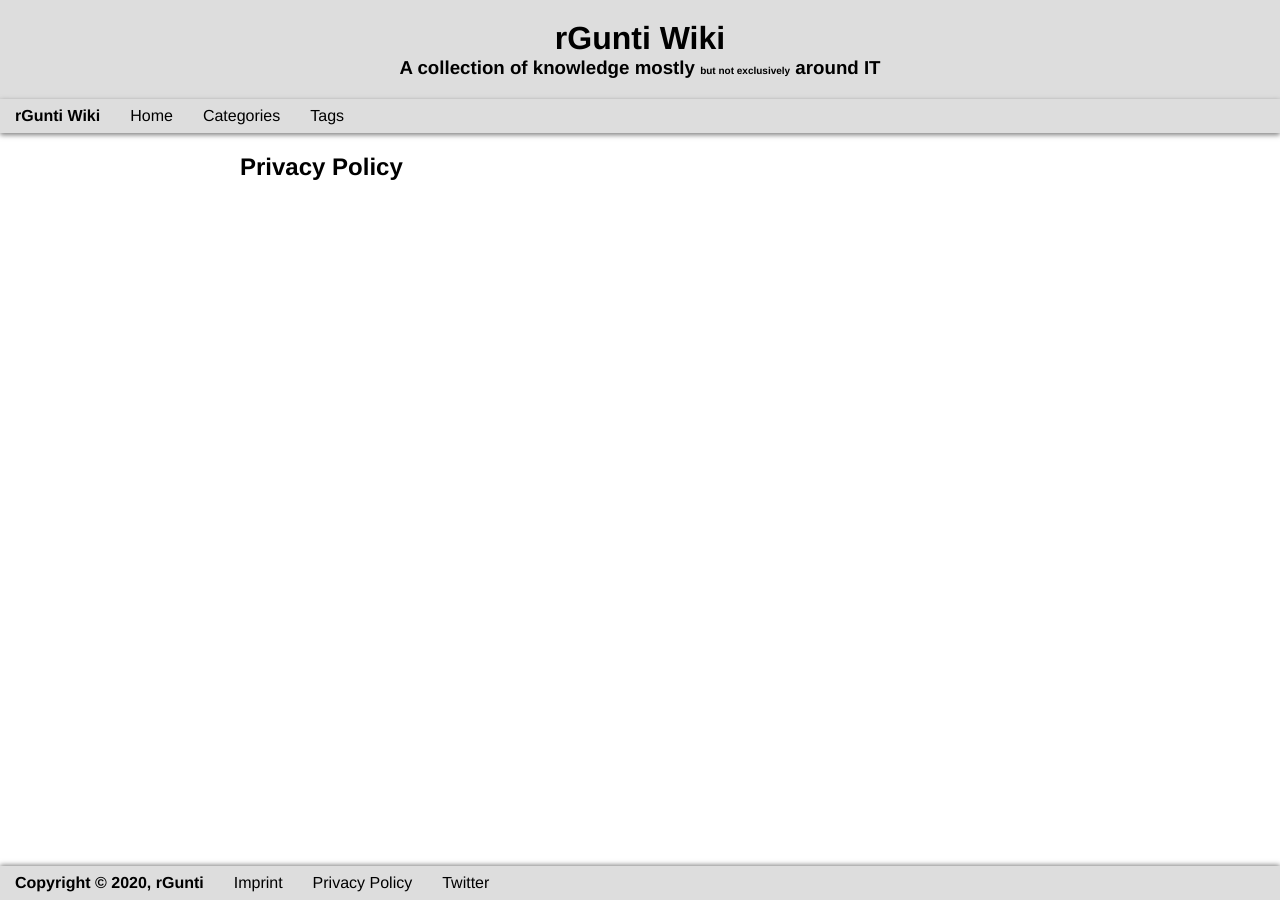
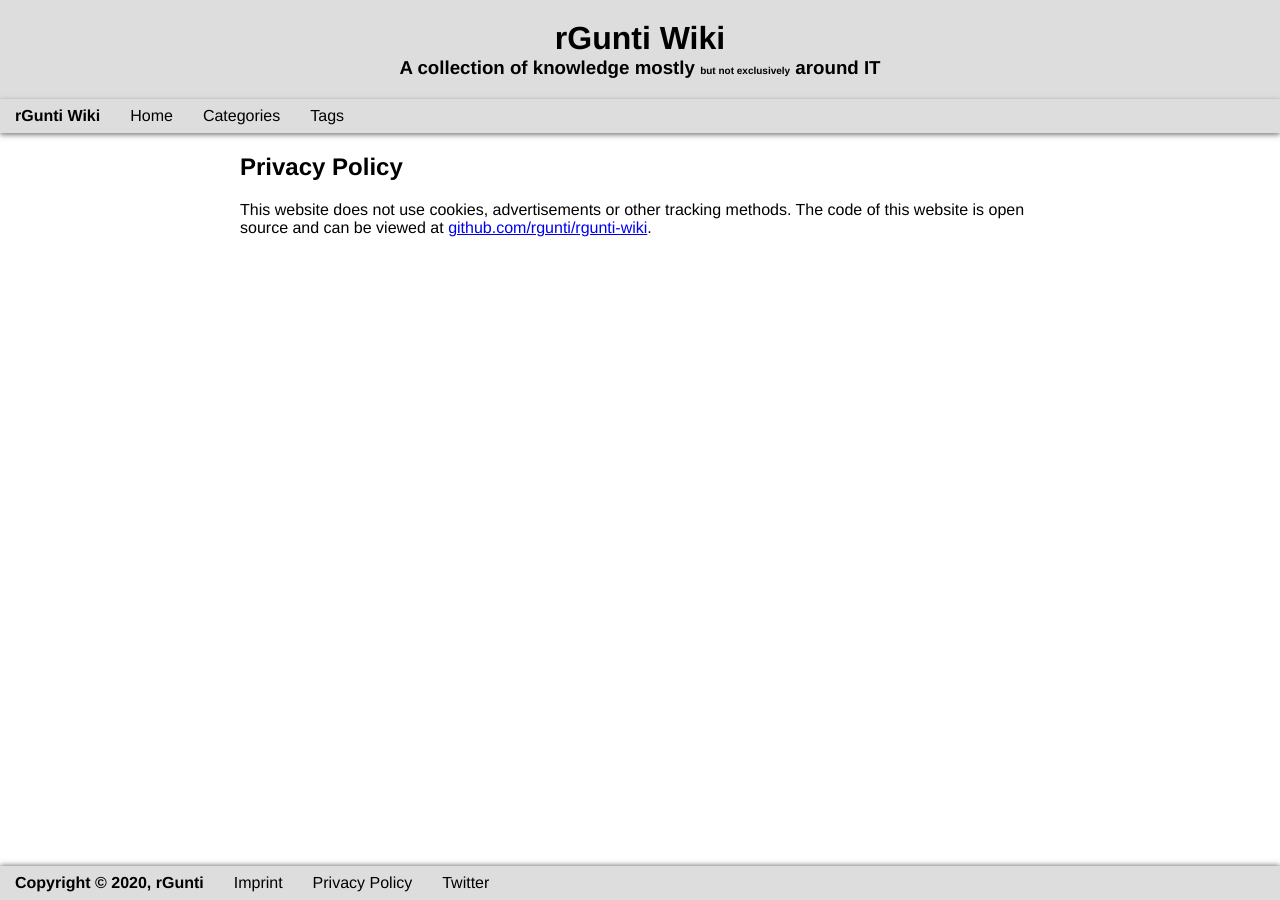
Before and after one commit to rGunti/rgunti-wiki, a Jekyll site: the page built from legal/privacy-policy.md, in a window 1280 px wide. Built offline with Jekyll 4.4.1, drawn with Linux system fonts in a browser that asks for light colours; our own code applies the rules of GitHub Pages for plain Markdown files.

Commit message:
Updated privacy policy

```diff
--- a/legal/privacy-policy.md
+++ b/legal/privacy-policy.md
@@ -1 +1,3 @@
 # Privacy Policy
+This website does not use cookies, advertisements or other tracking methods.
+The code of this website is open source and can be viewed at [github.com/rgunti/rgunti-wiki](https://github.com/rGunti/rgunti-wiki).
```
